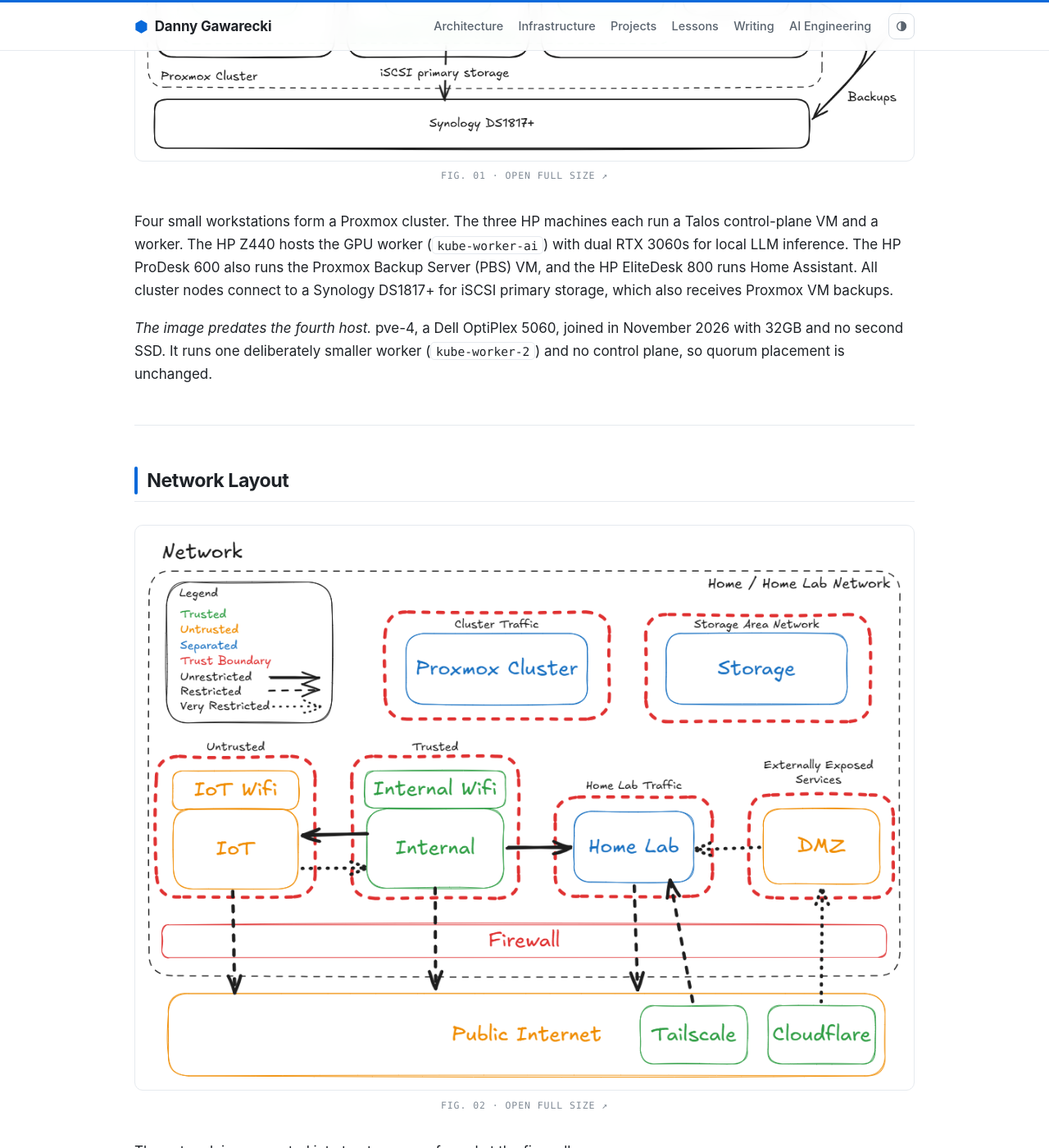
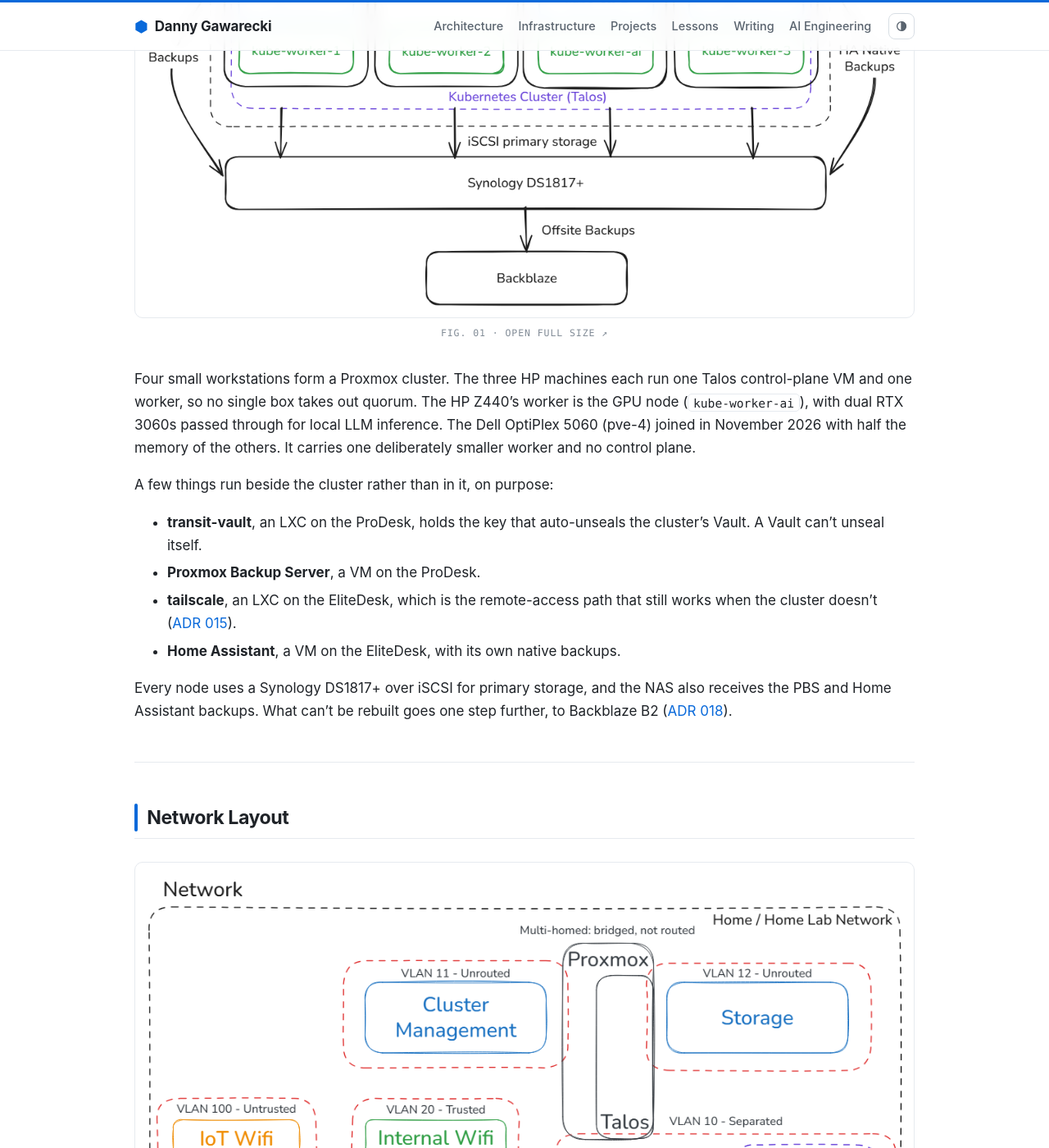
Before and after one commit to dannygawarecki/homelab-architecture, a Jekyll site: the page built from architecture/diagrams/README.md, in a window 1280 px wide and 1400 px high, scrolled down 839 px. Shown: the whole window at 82% size. Built offline with Jekyll 4.4.1, drawn with Linux system fonts in a browser that asks for light colours; some of the changed text lies outside the part shown.

Commit message:
Swap in the redrawn diagrams and rewrite their captions
New images: physical-architecture-v2, network-layout-v4,
gitops-delivery-flow-v2, gpu-inference-stack-v2. The first three were
already added in 1a3fb99; this wires them up. Superseded files removed.

- Physical: four hosts, transit-vault and tailscale LXCs beside the
  cluster, offsite copy to Backblaze B2
- Network: VLAN column, Cluster Management (11) and Storage (12) as
  unrouted VLANs with multi-homed nodes, DMZ as a policy boundary in VLAN 10
- GitOps: shared ci-actions workflow, the enforcement points (Gitleaks,
  Trivy, signing, Kyverno admission), Renovate's three entry points
- GPU: drops the stale mid-migration note; Open WebUI and Cortexa on the
  general workers, Ollama CPU-only for embeddings
- big-ads release count: 61 -> more than 100 (v0.1.107 deployed)

platform-view-v3 is unchanged and keeps its caveat.

Co-Authored-By: Claude Opus 5.5 <noreply@anthropic.com>

```diff
--- a/architecture/diagrams/README.md
+++ b/architecture/diagrams/README.md
@@ -12,32 +12,41 @@ Diagrams are created in [Excalidraw](https://excalidraw.com).
 
 ## Physical Architecture
 
-[![Physical Architecture](../../images/physical-architecture.png)](../../images/physical-architecture.png)
+[![Physical Architecture](../../images/physical-architecture-v2.png)](../../images/physical-architecture-v2.png)
 
-Four small workstations form a Proxmox cluster. The three HP machines each run a Talos control-plane VM and a worker. The HP Z440 hosts the GPU worker (`kube-worker-ai`) with dual RTX 3060s for local LLM inference. The HP ProDesk 600 also runs the Proxmox Backup Server (PBS) VM, and the HP EliteDesk 800 runs Home Assistant. All cluster nodes connect to a Synology DS1817+ for iSCSI primary storage, which also receives Proxmox VM backups.
+Four small workstations form a Proxmox cluster. The three HP machines each run one Talos control-plane VM and one worker, so no single box takes out quorum. The HP Z440's worker is the GPU node (`kube-worker-ai`), with dual RTX 3060s passed through for local LLM inference. The Dell OptiPlex 5060 (pve-4) joined in November 2026 with half the memory of the others. It carries one deliberately smaller worker and no control plane.
 
-*The image predates the fourth host.* pve-4, a Dell OptiPlex 5060, joined in November 2026 with 32GB and no second SSD. It runs one deliberately smaller worker (`kube-worker-2`) and no control plane, so quorum placement is unchanged.
+A few things run beside the cluster rather than in it, on purpose:
+
+- **transit-vault**, an LXC on the ProDesk, holds the key that auto-unseals the cluster's Vault. A Vault can't unseal itself.
+- **Proxmox Backup Server**, a VM on the ProDesk.
+- **tailscale**, an LXC on the EliteDesk, which is the remote-access path that still works when the cluster doesn't ([ADR 015](../decisions/015-tailscale-remote-access/)).
+- **Home Assistant**, a VM on the EliteDesk, with its own native backups.
+
+Every node uses a Synology DS1817+ over iSCSI for primary storage, and the NAS also receives the PBS and Home Assistant backups. What can't be rebuilt goes one step further, to Backblaze B2 ([ADR 018](../decisions/018-offsite-backup/)).
 
 ---
 
 ## Network Layout
 
-[![Network Layout](../../images/network-layout-v3.png)](../../images/network-layout-v3.png)
+[![Network Layout](../../images/network-layout-v4.png)](../../images/network-layout-v4.png)
 
-The network is segmented into trust zones enforced at the firewall:
+The network is segmented into trust zones. VLANs are enforced at the firewall, and the DMZ is a policy boundary inside the Home Lab VLAN:
 
-| Zone | Trust Level | Notes |
-|---|---|---|
-| Internal | <span class="trust trust-trusted">Trusted</span> | Primary LAN; unrestricted access to Home Lab |
-| Internal WiFi | <span class="trust trust-trusted">Trusted</span> | Wireless extension of Internal |
-| Home Lab | <span class="trust trust-separated">Separated</span> | Kubernetes cluster traffic; very restricted DMZ access |
-| IoT | <span class="trust trust-untrusted">Untrusted</span> | Isolated; Internal can push to it, not pull |
-| IoT WiFi | <span class="trust trust-untrusted">Untrusted</span> | Wireless extension of IoT |
-| DMZ | <span class="trust trust-untrusted">Untrusted</span> | Externally exposed services only; Cloudflare fronted |
-| Proxmox Cluster | <span class="trust trust-separated">Separated</span> | Inter-node cluster traffic |
-| Storage Area Network | <span class="trust trust-separated">Separated</span> | iSCSI traffic to Synology |
+| Zone | VLAN | Trust Level | Notes |
+|---|---|---|---|
+| Internal | 20 | <span class="trust trust-trusted">Trusted</span> | Primary LAN; unrestricted access to Home Lab |
+| Internal WiFi | 20 | <span class="trust trust-trusted">Trusted</span> | Wireless extension of Internal |
+| Home Lab | 10 | <span class="trust trust-separated">Separated</span> | Kubernetes cluster traffic; the Tailscale subnet router lives here |
+| IoT | 100 | <span class="trust trust-untrusted">Untrusted</span> | Isolated; Internal can reach into it, while it can barely reach back |
+| IoT WiFi | 100 | <span class="trust trust-untrusted">Untrusted</span> | Wireless extension of IoT |
+| DMZ | within 10 | <span class="trust trust-untrusted">Untrusted</span> | Public services only; `cloudflared` holds the tunnel, and its path into the Home Lab is very restricted |
+| Cluster Management | 11 | <span class="trust trust-separated">Separated</span> | Proxmox cluster traffic (corosync); unrouted |
+| Storage | 12 | <span class="trust trust-separated">Separated</span> | iSCSI to the Synology; unrouted |
 
-**Two ingress paths, two jobs.** A **Cloudflare Tunnel** fronts the handful of deliberately public hostnames, terminating in the DMZ. A **Tailscale subnet router** advertises the LAN into a private tailnet, which is how I administer the platform remotely — no open inbound ports, and admin interfaces never reach the public internet at all. Neither path is a fallback for the other; the reasoning is in [ADR 015](../decisions/015-tailscale-remote-access/).
+The two unrouted VLANs never touch the firewall at all. Instead, the machines that need them are **multi-homed**, bridged on rather than routed to. Proxmox hosts carry VLAN 11 for corosync, and each Talos node has a second NIC on VLAN 12 for iSCSI. Cluster heartbeats and storage traffic have no path to or from anywhere else.
+
+**Two ingress paths, two jobs.** A **Cloudflare Tunnel** fronts the handful of deliberately public hostnames, terminating at `cloudflared` in the DMZ. A **Tailscale subnet router** advertises the LAN into a private tailnet, which is how I administer the platform remotely — no open inbound ports, and admin interfaces never reach the public internet at all. Neither path is a fallback for the other; the reasoning is in [ADR 015](../decisions/015-tailscale-remote-access/).
 
 ---
 
@@ -65,22 +74,31 @@ One thing this map deliberately does *not* show: the **Tailscale subnet router**
 
 ## GitOps Delivery Flow
 
-[![GitOps Delivery Flow](../../images/gitops-delivery-flow-v1.png)](../../images/gitops-delivery-flow-v1.png)
+[![GitOps Delivery Flow](../../images/gitops-delivery-flow-v2.png)](../../images/gitops-delivery-flow-v2.png)
 
 How a change actually reaches production. The distinctive part is the **two-repository handoff**: CI doesn't deploy anything. It builds an image, pushes it to the in-cluster registry, then **clones the GitOps repo and patches the image tag** in the deployment manifest. ArgoCD notices the manifest change and reconciles. Nothing is ever applied directly to the cluster.
 
-Note where the boundary sits: the Git server, the runner, and the container registry all live **inside the cluster they deploy to**. That circularity is deliberate and its recovery implications are covered in [ADR 002](../decisions/002-self-hosted-gitea-ci/). Renovate feeds dependency updates into the same loop, so a base-image bump travels the identical path as a hand-written commit — through tests, secret scanning, and a manifest patch.
+Every app repo runs the same pipeline, pulled from one shared **ci-actions** repo rather than copied into each. The green boxes are where something can say no:
 
-[big-ads](../../projects/big-ads/) has shipped 61 releases through this pipeline with no manual steps.
+- **Gitleaks** stops a commit with a secret in it.
+- **Trivy** scans the image before it's pushed. A failed scan means no push.
+- **Sign & SBOM** signs every in-house image and attaches its bill of materials.
+- **Kyverno** checks that signature at admission and refuses any private image that lacks it ([ADR 020](../decisions/020-signed-images-runtime-enforcement/)).
+
+So an image that didn't come through this pipeline can't run, even if someone gets it into the registry.
+
+Note where the boundary sits: the Git server, the runner, and the container registry all live **inside the cluster they deploy to**. That circularity is deliberate and its recovery implications are covered in [ADR 002](../decisions/002-self-hosted-gitea-ci/). Renovate feeds the same loop from three directions: dependency bumps to app repos, workflow bumps to ci-actions, and image bumps straight to the GitOps repo. A base-image bump travels the identical path as a hand-written commit.
+
+[big-ads](../../projects/big-ads/) has shipped more than 100 releases through this pipeline with no manual steps.
 
 ---
 
 ## GPU Inference Stack
 
-[![GPU Inference Stack](../../images/gpu-inference-stack-v1.png)](../../images/gpu-inference-stack-v1.png)
+[![GPU Inference Stack](../../images/gpu-inference-stack-v2.png)](../../images/gpu-inference-stack-v2.png)
 
 The layered chain behind local inference, and the reason it took real work to get right: **every boundary in this diagram is a layer that can fail silently and look like the next layer's problem.** PCIe passthrough with correct IOMMU grouping at the Proxmox layer, NVIDIA kernel extensions baked into a custom Talos image, the device plugin advertising `nvidia.com/gpu` to the scheduler, and finally CUDA inside the container. The `dedicated=ai:NoSchedule` taint keeps everything else off the node.
 
-Both RTX 3060s are driven as one pool: vLLM runs **tensor-parallel across the pair**, which is what makes a quantized 35B mixture-of-experts model fit at all. The GPU Ollama deployment is scaled to zero — the two runtimes divide the work rather than sharing the silicon ([ADR 014](../decisions/014-vllm-inference/)).
+Both RTX 3060s are driven as one pool: vLLM runs **tensor-parallel across the pair** and claims both GPUs, which is what makes a quantized 35B mixture-of-experts model fit at all. Ollama stays on the node but runs on CPU, serving only embeddings. The two runtimes divide the work rather than share the silicon ([ADR 014](../decisions/014-vllm-inference/)).
 
-The diagram was drawn in August, mid-migration, and its dashed line is out of date: the migration finished in October. Open WebUI now talks to [Cortexa](../../projects/cortexa/), which runs in the cluster and calls vLLM's OpenAI-compatible API; Ollama serves only embeddings, on CPU ([ADR 014](../decisions/014-vllm-inference/)).
+Nothing a person talks to runs on the GPU node. Open WebUI and [Cortexa](../../projects/cortexa/) sit on the general workers. Chat goes from Open WebUI to Cortexa, which calls vLLM's OpenAI-compatible API for generation and Ollama for embeddings.
```
Also changed, not shown: infrastructure/README.md (+2 -2 lines), projects/big-ads.md (+1 -1 lines), projects/index.md (+1 -1 lines), README.md, images/gitops-delivery-flow-v1.png (deleted), images/gpu-inference-stack-v1.png (deleted), images/gpu-inference-stack-v2.png (added), images/network-layout-v3.png (deleted), images/physical-architecture.png (deleted).
